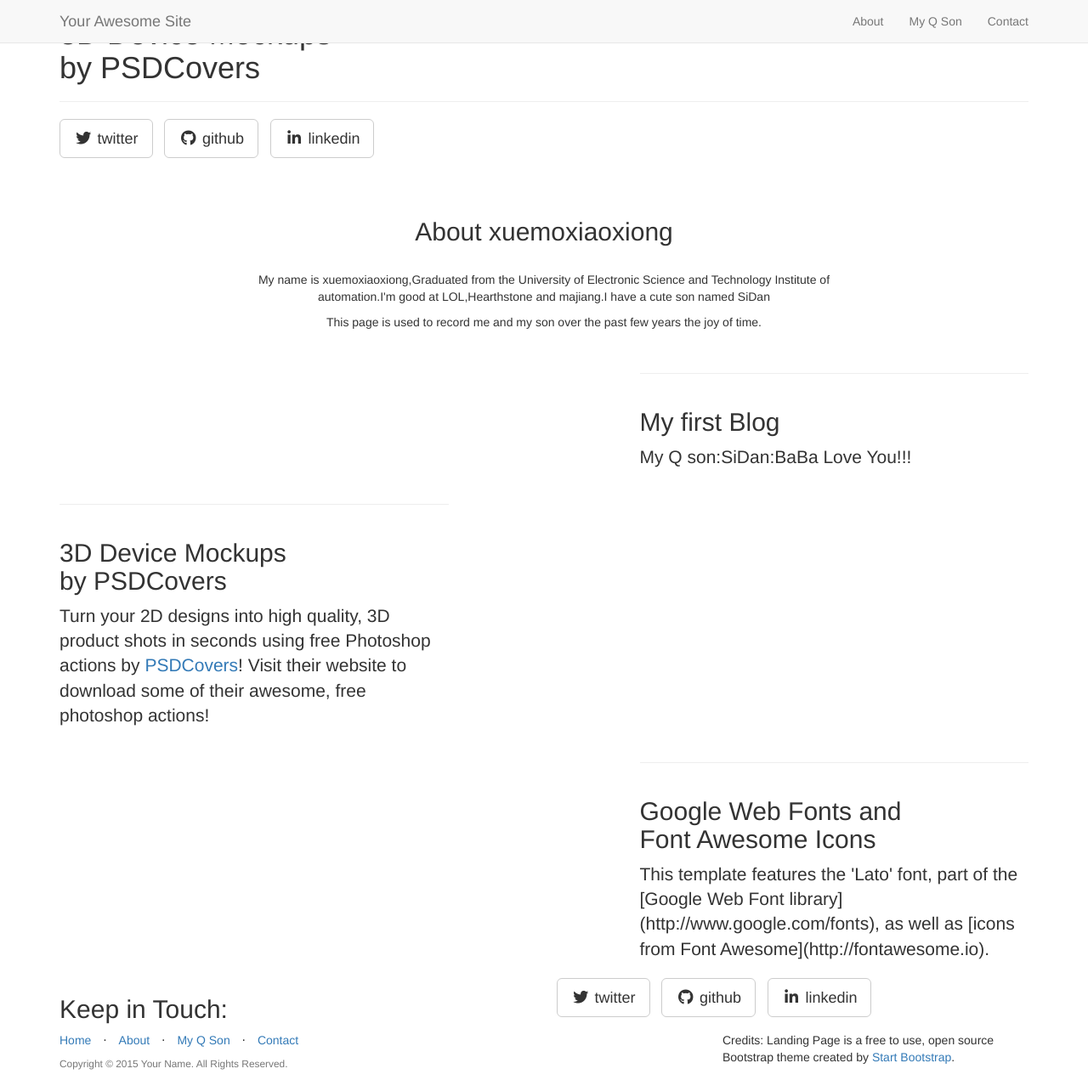
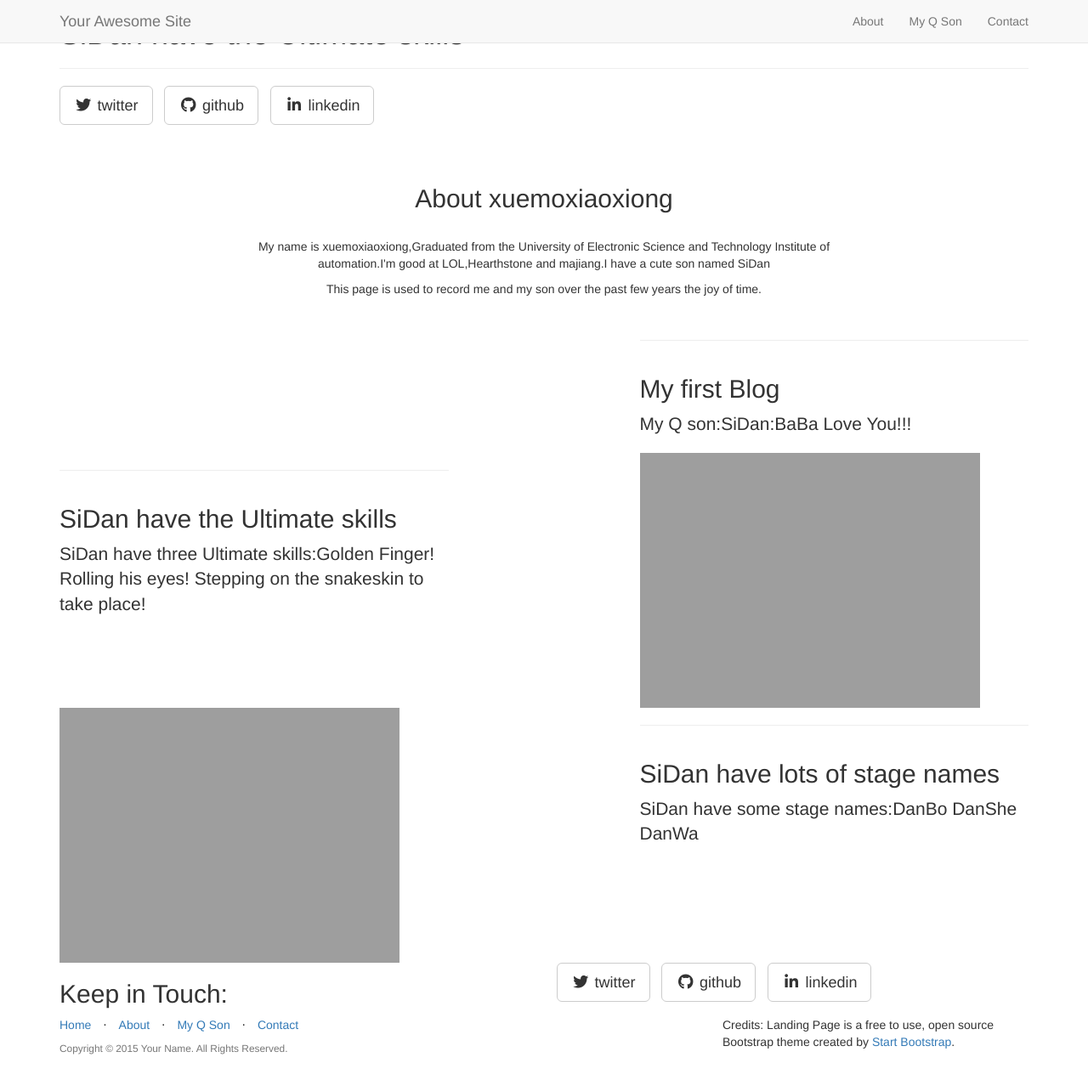
Before and after one commit to xmxxiong/xmxxiong.github.io, a Jekyll site: the page built from _posts/2017-1-8-services-2.markdown, in a window 1280 px wide and 1271 px high. Shown: the whole window at 85% size. Built offline with Jekyll 4.4.1, drawn with Linux system fonts in a browser that asks for light colours; nearby versions of some CDN libraries; library files that are not in the unit come from our copies.

Commit message:
My Q Son 2

```diff
--- a/_posts/2017-1-8-services-1.markdown
+++ b/_posts/2017-1-8-services-1.markdown
@@ -1,7 +1,7 @@
 ---
 layout: default
-img: ipad.png
-category: Services
+img: psb.jpg
+category: My Q son
 title: My first Blog
 description: |
 ---
--- a/_posts/2017-1-8-services-2.markdown
+++ b/_posts/2017-1-8-services-2.markdown
@@ -1,10 +1,10 @@
 ---
 layout: default
-img: dog.png
-category: Services
-title: 3D Device Mockups<br>by PSDCovers
+img: psb(1).jpg
+category: My Q Son
+title: SiDan have the Ultimate skills
 description: |
 ---
-  Turn your 2D designs into high quality, 3D
-  product shots in seconds using free Photoshop actions by [PSDCovers](http://www.psdcovers.com/)! Visit
-  their website to download some of their awesome, free photoshop actions!
+  SiDan have three Ultimate skills:Golden Finger!
+                                   Rolling his eyes!
+                                   Stepping on the snakeskin to take place!
```
Also changed, not shown: _posts/2017-1-8-services-3.markdown (+6 -4 lines), img/services/dog1.png (renamed from img/services/dog.png), img/services/ipad1.png (renamed from img/services/ipad.png), img/services/phones1.png (renamed from img/services/phones.png), img/services/psb (1).jpg (added), img/services/psb (2).jpg (added), img/services/psb.jpg (added).
